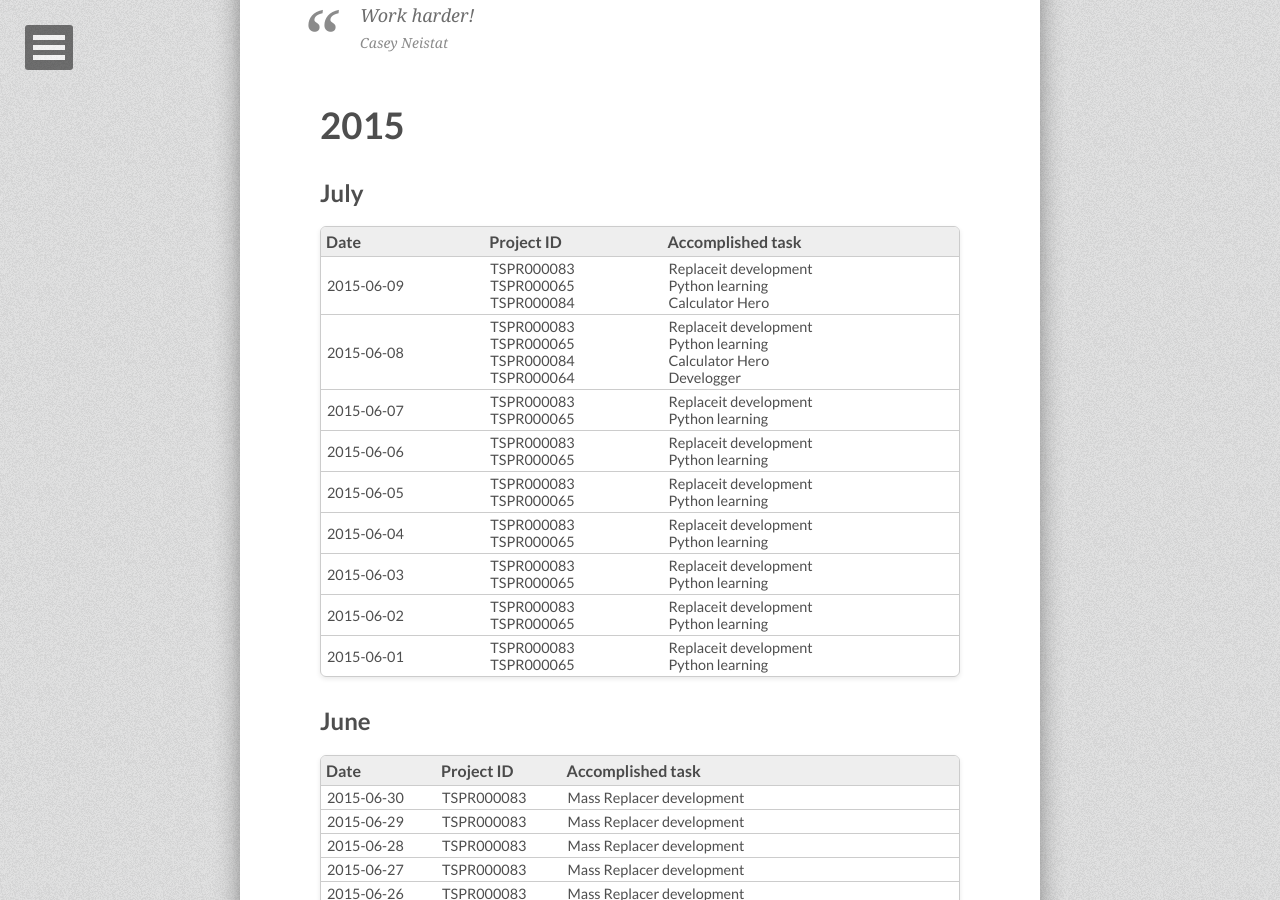
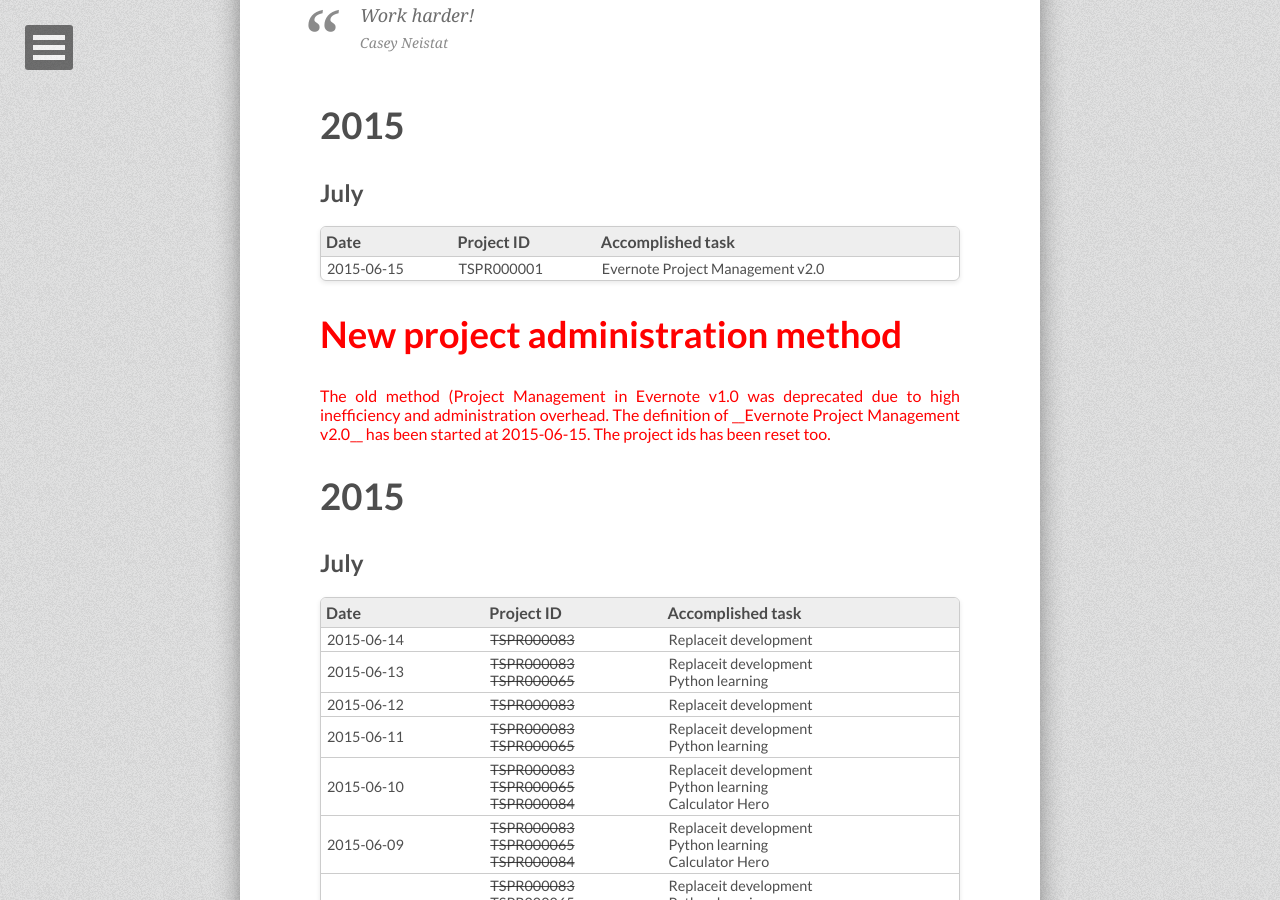
Before and after one commit to tiborsimon/tiborsimon.github.io, a Jekyll site: the page built from worklog/index.md, in a window 1280 px wide and 900 px high, scrolled down 727 px. Built offline with Jekyll 4.4.1, drawn with Linux system fonts in a browser that asks for light colours; nearby versions of some CDN libraries.

Commit message:
Update index.md

```diff
--- a/worklog/index.md
+++ b/worklog/index.md
@@ -26,79 +26,101 @@ Work harder!
 </blockquote>
 
 
+
+
 # 2015
 
 ## July
 
 | Date | Project ID | Accomplished task |
 |:-----------|:------------|:------------|
-| 2015-06-09 | TSPR000083<br>TSPR000065<br>TSPR000084<br> | Replaceit development<br>Python learning<br>Calculator Hero
-| 2015-06-08 | TSPR000083<br>TSPR000065<br>TSPR000084<br>TSPR000064 | Replaceit development<br>Python learning<br>Calculator Hero<br>Develogger
-| 2015-06-07 | TSPR000083<br>TSPR000065 | Replaceit development<br>Python learning
-| 2015-06-06 | TSPR000083<br>TSPR000065 | Replaceit development<br>Python learning
-| 2015-06-05 | TSPR000083<br>TSPR000065 | Replaceit development<br>Python learning
-| 2015-06-04 | TSPR000083<br>TSPR000065 | Replaceit development<br>Python learning
-| 2015-06-03 | TSPR000083<br>TSPR000065 | Replaceit development<br>Python learning
-| 2015-06-02 | TSPR000083<br>TSPR000065 | Replaceit development<br>Python learning
-| 2015-06-01 | TSPR000083<br>TSPR000065 | Replaceit development<br>Python learning
+| 2015-06-15 | TSPR000001 | Evernote Project Management v2.0
+
+
+
+<div style="color: red;">
+<h1>New project administration method</h1>
+The old method (Project Management in Evernote v1.0 was deprecated due to high inefficiency and administration overhead. The definition of __Evernote Project Management v2.0__ has been started at 2015-06-15. The project ids has been reset too.
+</div>
+
+# 2015
+
+## July
+
+| Date | Project ID | Accomplished task |
+|:-----------|:------------|:------------|
+| 2015-06-14 | <strike>TSPR000083</strike> | Replaceit development
+| 2015-06-13 | <strike>TSPR000083</strike><br><strike>TSPR000065</strike><br> | Replaceit development<br>Python learning
+| 2015-06-12 | <strike>TSPR000083</strike> | Replaceit development
+| 2015-06-11 | <strike>TSPR000083</strike><br><strike>TSPR000065</strike>| Replaceit development<br>Python learning
+| 2015-06-10 | <strike>TSPR000083</strike><br><strike>TSPR000065</strike><br><strike>TSPR000084</strike><br> | Replaceit development<br>Python learning<br>Calculator Hero
+| 2015-06-09 | <strike>TSPR000083</strike><br><strike>TSPR000065</strike><br><strike>TSPR000084</strike><br> | Replaceit development<br>Python learning<br>Calculator Hero
+| 2015-06-08 | <strike>TSPR000083</strike><br><strike>TSPR000065</strike><br><strike>TSPR000084</strike><br><strike>TSPR000064</strike> | Replaceit development<br>Python learning<br>Calculator Hero<br>Develogger
+| 2015-06-07 | <strike>TSPR000083</strike><br><strike>TSPR000065</strike> | Replaceit development<br>Python learning
+| 2015-06-06 | <strike>TSPR000083</strike><br><strike>TSPR000065</strike> | Replaceit development<br>Python learning
+| 2015-06-05 | <strike>TSPR000083</strike><br><strike>TSPR000065</strike> | Replaceit development<br>Python learning
+| 2015-06-04 | <strike>TSPR000083</strike><br><strike>TSPR000065</strike> | Replaceit development<br>Python learning
+| 2015-06-03 | <strike>TSPR000083</strike><br><strike>TSPR000065</strike> | Replaceit development<br>Python learning
+| 2015-06-02 | <strike>TSPR000083</strike><br><strike>TSPR000065</strike> | Replaceit development<br>Python learning
+| 2015-06-01 | <strike>TSPR000083</strike><br><strike>TSPR000065</strike> | Replaceit development<br>Python learning
 
 
 ## June
 
 | Date | Project ID | Accomplished task |
 |:-----------|:------------|:------------|
-| 2015-06-30 | TSPR000083 | Mass Replacer development
-| 2015-06-29 | TSPR000083 | Mass Replacer development
-| 2015-06-28 | TSPR000083 | Mass Replacer development
-| 2015-06-27 | TSPR000083 | Mass Replacer development
-| 2015-06-26 | TSPR000083 | Mass Replacer development
-| 2015-06-25 | TSPR000083 | Mass Replacer development
-| 2015-06-24 | TSPR000083 | Mass Replacer development
-| 2015-06-23 | TSPR000083 | Mass Replacer development
-| 2015-06-22 | TSPR000083 | Mass Replacer development
-| 2015-06-21 | TSPR000081<br>TSPR000082 | Learning PyQt<br>Learning python freezing into executable
-| 2015-06-20 | TSPR000011<br>TSPR000012 | Transporting the personal diarry and picture<br>to one place
-| 2015-06-19 | TSPR000068 | Passing the finals :) Good by BME..
-| 2015-06-18 | TSPR000068 | Learning for the finals..
-| 2015-06-17 | TSPR000055 | MATLAB Library System version update v2.1
-| 2015-06-16 | TSPR000068 | Learning for the finals..
-| 2015-06-15 | TSPR000068 | Learning for the finals..
-| 2015-06-14 | TSPR000080 | iOS development environment setup
-| 2015-06-13 | TSPR000078<br>TSPR000080 | Smart Sinusoids article<br>Being sick..<br>iOS development environment setup
-| 2015-06-12 | TSPR000078 | Smart Sinusoids article<br>Being sick..
-| 2015-06-11 | TSPR000078<br>TSPR000068 | Learning for the finals..<br>Being sick..
-| 2015-06-10 | TSPR000078 | Smart Sinusoids article<br>Being sick..
-| 2015-06-09 | TSPR000074 | Solarized Gists scroll feature finished
-| 2015-06-08 | TSPR000074 | Solarized Gists scroll feature
-| 2015-06-07 | TSPR000074 | Old article import
-| 2015-06-06 | TSPR000074 | Old article import
-| 2015-06-05 | TSPR000074 | TOC development and old article import
-| 2015-06-04 | TSPR000074 | TOC development
-| 2015-06-03 | TSPR000074 | TOC development
-| 2015-06-02 | TSPR000078<br>TSPR000065 | Smart Sinusoids article<br>Python learning (namespace, modules)
-| 2015-06-02 | TSPR000078<br>TSPR000065 | Smart Sinusoids article<br>Python learning (functions, generators)
-| 2015-06-01 | TSPR000078<br>TSPR000065<br>TSPR000079 | Smart Sinusoids article<br>Python learning<br>Home network shared devices installation
+| 2015-06-30 | <strike>TSPR000083</strike> | Mass Replacer development
+| 2015-06-29 | <strike>TSPR000083</strike> | Mass Replacer development
+| 2015-06-28 | <strike>TSPR000083</strike> | Mass Replacer development
+| 2015-06-27 | <strike>TSPR000083</strike> | Mass Replacer development
+| 2015-06-26 | <strike>TSPR000083</strike> | Mass Replacer development
+| 2015-06-25 | <strike>TSPR000083</strike> | Mass Replacer development
+| 2015-06-24 | <strike>TSPR000083</strike> | Mass Replacer development
+| 2015-06-23 | <strike>TSPR000083</strike> | Mass Replacer development
+| 2015-06-22 | <strike>TSPR000083</strike> | Mass Replacer development
+| 2015-06-21 | <strike>TSPR000081</strike><br><strike>TSPR000082</strike> | Learning PyQt<br>Learning python freezing into executable
+| 2015-06-20 | <strike>TSPR000011</strike><br><strike>TSPR000012</strike> | Transporting the personal diarry and picture<br>to one place
+| 2015-06-19 | <strike>TSPR000068</strike> | Passing the finals :) Good by BME..
+| 2015-06-18 | <strike>TSPR000068</strike> | Learning for the finals..
+| 2015-06-17 | <strike>TSPR000055</strike> | MATLAB Library System version update v2.1
+| 2015-06-16 | <strike>TSPR000068</strike> | Learning for the finals..
+| 2015-06-15 | <strike>TSPR000068</strike> | Learning for the finals..
+| 2015-06-14 | <strike>TSPR000080</strike> | iOS development environment setup
+| 2015-06-13 | <strike>TSPR000078</strike><br><strike>TSPR000080</strike> | Smart Sinusoids article<br>Being sick..<br>iOS development environment setup
+| 2015-06-12 | <strike>TSPR000078</strike> | Smart Sinusoids article<br>Being sick..
+| 2015-06-11 | <strike>TSPR000078</strike><br><strike>TSPR000068</strike> | Learning for the finals..<br>Being sick..
+| 2015-06-10 | <strike>TSPR000078</strike> | Smart Sinusoids article<br>Being sick..
+| 2015-06-09 | <strike>TSPR000074</strike> | Solarized Gists scroll feature finished
+| 2015-06-08 | <strike>TSPR000074</strike> | Solarized Gists scroll feature
+| 2015-06-07 | <strike>TSPR000074</strike> | Old article import
+| 2015-06-06 | <strike>TSPR000074</strike> | Old article import
+| 2015-06-05 | <strike>TSPR000074</strike> | TOC development and old article import
+| 2015-06-04 | <strike>TSPR000074</strike> | TOC development
+| 2015-06-03 | <strike>TSPR000074</strike> | TOC development
+| 2015-06-02 | <strike>TSPR000078</strike><br><strike>TSPR000065</strike> | Smart Sinusoids article<br>Python learning (namespace, modules)
+| 2015-06-02 | <strike>TSPR000078</strike><br><strike>TSPR000065</strike> | Smart Sinusoids article<br>Python learning (functions, generators)
+| 2015-06-01 | <strike>TSPR000078</strike><br><strike>TSPR000065</strike><br><strike>TSPR000079</strike> | Smart Sinusoids article<br>Python learning<br>Home network shared devices installation
 
 
 ## May
 
 | Date | Project ID | Accomplished task |
 |:-----------|:------------|:------------|
-| 2015-05-31 | TSPR000078 | Smart Sinusoids article
-| 2015-05-30 | TSPR000078<br>TSPR000079 | Simple Input Parser and Smart sinusoids refactoring<br>building home network
-| 2015-05-29 | TSPR000078 | Simple Input Parser and Smart sinusoids refactoring
-| 2015-05-28 | TSPR000078<br>TSPR000079 | Smart sinusoids artwork<br>Home network planning
-| 2015-05-27 | TSPR000078 | Smart sinusoids artwork.
-| 2015-05-26 | TSPR000074 | <strike>Author and twitter integration</strike>.
-| 2015-05-25 | TSPR000068 | Thesis finished :) Improved Solarized Gists article.
-| 2015-05-24 | TSPR000068 | Thesis work......
-| 2015-05-23 | TSPR000068 | Thesis work.....
-| 2015-05-22 | TSPR000068 | Thesis work....
-| 2015-05-21 | TSPR000068 | Thesis work...
-| 2015-05-20 | TSPR000068 | Thesis work..
-| 2015-05-19 | TSPR000055<br>TSPR000068 | _winreg_ study<br>Thesis
-| 2015-05-18 | TSPR000055 | Testing the _winreg_ and _pydispatcher_ python library
-| 2015-05-17 | TSPR000074 | Finished Simple Jekyll search system and <br>[article](http://tiborsimon.github.io/tools/simple-jekyll-search-system/). [Redirect article.](http://tiborsimon.github.io/tools/redirect-external-links-to-new-tab/)
-| 2015-05-16 | TSPR000074 | Working on the search system..
-| 2015-05-15 | TSPR000074 | Writing Simple Jekyll search system article<br>and experimenting with jQuery
-| 2015-05-14 | TSPR000074 | Simple Jekyll search system was integrated
+| 2015-05-31 | <strike>TSPR000078</strike> | Smart Sinusoids article
+| 2015-05-30 | <strike>TSPR000078</strike><br><strike>TSPR000079</strike> | Simple Input Parser and Smart sinusoids refactoring<br>building home network
+| 2015-05-29 | <strike>TSPR000078</strike> | Simple Input Parser and Smart sinusoids refactoring
+| 2015-05-28 | <strike>TSPR000078</strike><br><strike>TSPR000079</strike> | Smart sinusoids artwork<br>Home network planning
+| 2015-05-27 | <strike>TSPR000078</strike> | Smart sinusoids artwork.
+| 2015-05-26 | <strike>TSPR000074</strike> | <strike>Author and twitter integration</strike>.
+| 2015-05-25 | <strike>TSPR000068</strike> | Thesis finished :) Improved Solarized Gists article.
+| 2015-05-24 | <strike>TSPR000068</strike> | Thesis work......
+| 2015-05-23 | <strike>TSPR000068</strike> | Thesis work.....
+| 2015-05-22 | <strike>TSPR000068</strike> | Thesis work....
+| 2015-05-21 | <strike>TSPR000068</strike> | Thesis work...
+| 2015-05-20 | <strike>TSPR000068</strike> | Thesis work..
+| 2015-05-19 | <strike>TSPR000055</strike><br><strike>TSPR000068</strike> | _winreg_ study<br>Thesis
+| 2015-05-18 | <strike>TSPR000055</strike> | Testing the _winreg_ and _pydispatcher_ python library
+| 2015-05-17 | <strike>TSPR000074</strike> | Finished Simple Jekyll search system and <br>[article](http://tiborsimon.github.io/tools/simple-jekyll-search-system/). [Redirect article.](http://tiborsimon.github.io/tools/redirect-external-links-to-new-tab/)
+| 2015-05-16 | <strike>TSPR000074</strike> | Working on the search system..
+| 2015-05-15 | <strike>TSPR000074</strike> | Writing Simple Jekyll search system article<br>and experimenting with jQuery
+| 2015-05-14 | <strike>TSPR000074</strike> | Simple Jekyll search system was integrated
```
